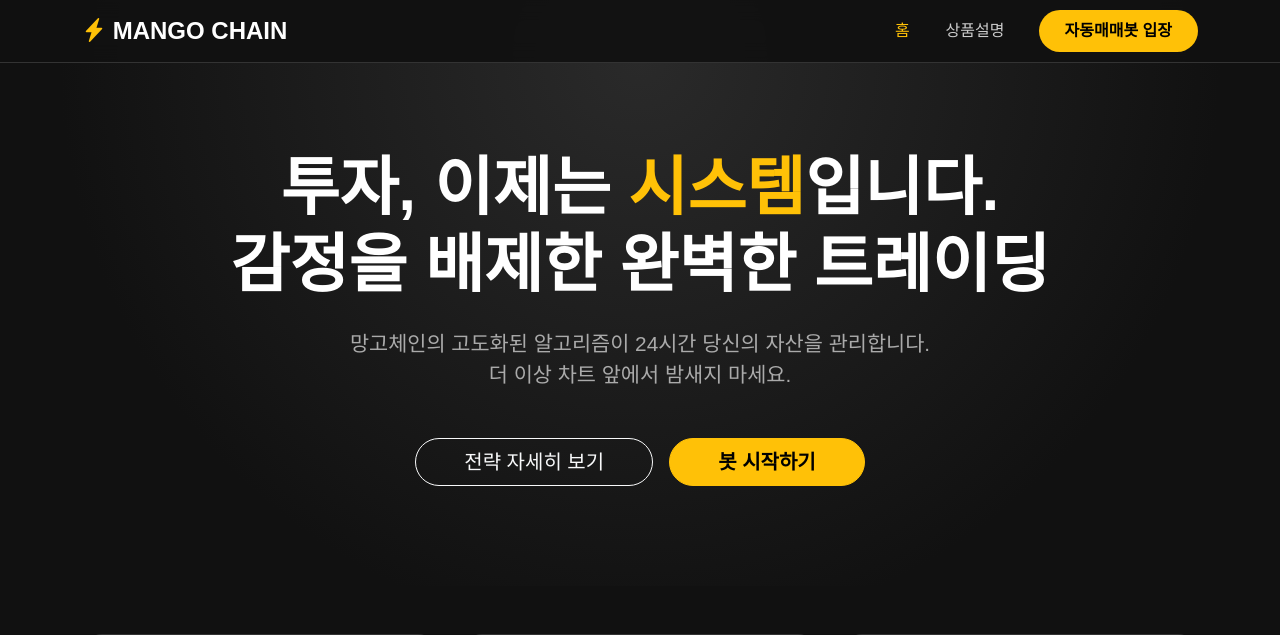
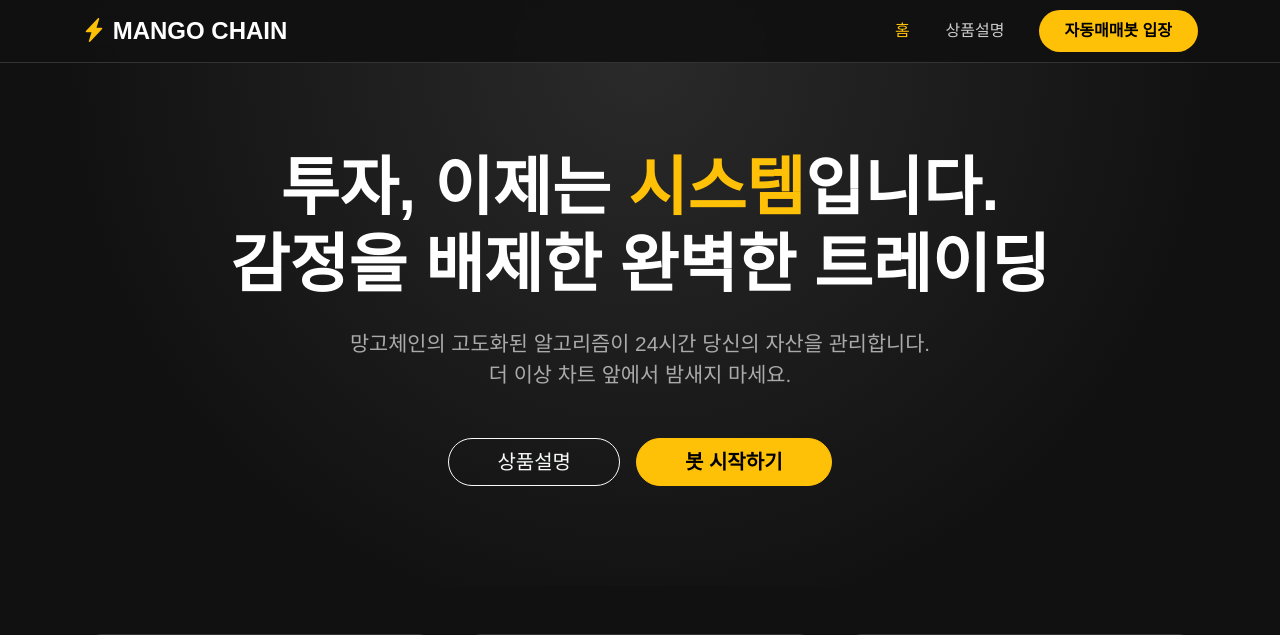
Before and after one commit to mango-chain/mango-website, a Flask app: page / in a window 1280 px wide. Shown: the top 635 px of the page. Run offline with Flask 3, Linux system fonts and the light colour scheme; some web fonts are replaced.

Commit message:
Add files via upload

```diff
--- a/templates/index.html
+++ b/templates/index.html
@@ -92,7 +92,7 @@
             <h1>투자, 이제는 <span class="highlight">시스템</span>입니다.<br>감정을 배제한 완벽한 트레이딩</h1>
             <p class="mt-4">망고체인의 고도화된 알고리즘이 24시간 당신의 자산을 관리합니다.<br>더 이상 차트 앞에서 밤새지 마세요.</p>
             <div class="d-flex justify-content-center gap-3 mt-5">
-                <a href="/pricing" class="btn btn-outline-light btn-lg rounded-pill px-5">전략 자세히 보기</a>
+                <a href="/pricing" class="btn btn-outline-light btn-lg rounded-pill px-5">상품설명</a>
                 <a href="/bot" class="btn btn-warning btn-lg rounded-pill px-5 fw-bold">봇 시작하기</a>
             </div>
         </div>
```
